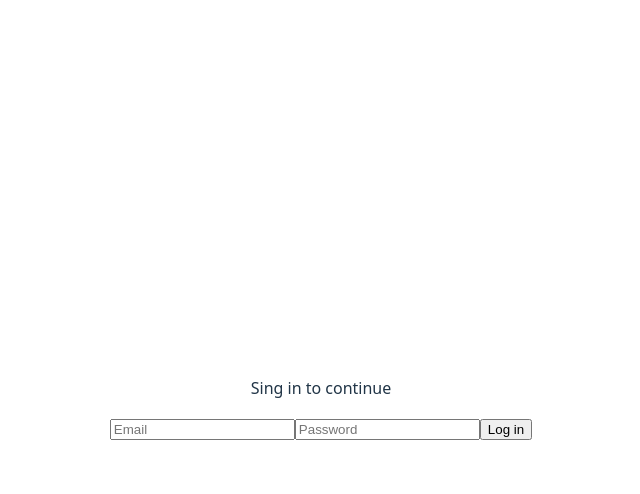
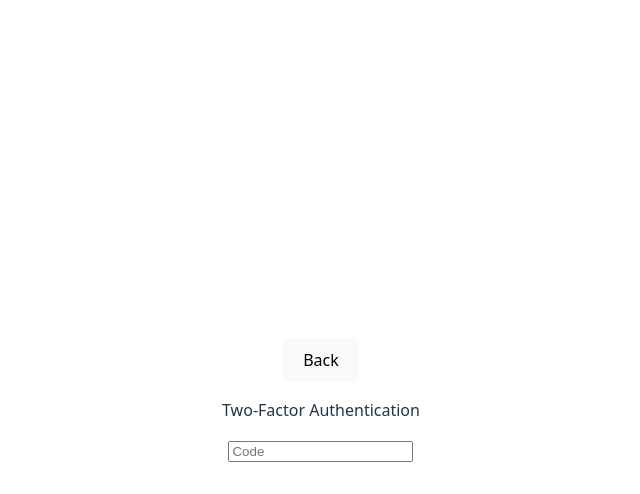
Before and after one commit to EagIe0wI/vite-login-form, a React (Vite) app: page / in a window 1280 px wide. Both pictures are taken after typing "name@example.com", "Sample" into the empty fields and a click on the input "Log in". Shown: the top 494 px of the page, without its empty margins (319-959 px from the left). Built offline with nearby package versions, Linux system fonts and the light colour scheme.

Commit message:
realized swiching between 1 step and 2 step

```diff
--- a/src/components/FirstStep.jsx
+++ b/src/components/FirstStep.jsx
@@ -1,6 +1,6 @@
 import { useState } from "react";
 
-const FirstStep = () => {
+const FirstStep = ({ setStep }) => {
 	const [emailInput, setEmailInput] = useState("");
 	const [passwordInput, setPasswordInput] = useState("");
 	const [hasErrors, setErrors] = useState({
@@ -40,6 +40,10 @@ const FirstStep = () => {
 		}
 		// перенаправить на след форму
 		// addTask(emailInput, passwordInput);
+		setStep({
+			first: false,
+			second: true,
+		});
 		setEmailInput("");
 		setPasswordInput("");
 		console.log("submited step 1");
--- a/src/components/LoginForm.jsx
+++ b/src/components/LoginForm.jsx
@@ -3,13 +3,15 @@ import SecondStep from "./SecondStep";
 import { useState } from "react";
 
 const LoginForm = () => {
-	const [isFirstStep, setFirstStep] = useState(true);
-	const [isSecondStep, setSecondStep] = useState(false);
+	const [whatStepIs, setStep] = useState({
+		first: true,
+		second: false,
+	});
 
 	return (
 		<>
-			{isFirstStep && <FirstStep></FirstStep>}
-			{isSecondStep && <SecondStep></SecondStep>}
+			{whatStepIs.first && <FirstStep setStep={setStep}></FirstStep>}
+			{whatStepIs.second && <SecondStep setStep={setStep}></SecondStep>}
 		</>
 	);
 };
--- a/src/components/SecondStep.jsx
+++ b/src/components/SecondStep.jsx
@@ -1,6 +1,6 @@
 import { useState } from "react";
 
-const SecondStep = () => {
+const SecondStep = ({ setStep }) => {
 	const [userInput, setUserInput] = useState("");
 	const [hasErrors, setErrors] = useState({
 		input: false,
@@ -23,20 +23,31 @@ const SecondStep = () => {
 		return !newErrors.input;
 	};
 
+	const changeStep = () => {
+		console.log("back to 1 step");
+		setStep({
+			first: true,
+			second: false,
+		});
+	};
+
 	const submitForm = (e) => {
 		e.preventDefault();
 		if (!validateErrors()) {
 			console.log("unsubmited step 2");
 			return;
 		}
-		// перенаправить на 1 форму
-		// addTask(userInput, passwordInput);
+		setStep({
+			first: true,
+			second: false,
+		});
 		setUserInput("");
 		console.log("submited step 2");
 	};
 
 	return (
 		<form onSubmit={submitForm}>
+			<button onClick={changeStep}>Back</button>
 			<p>Two-Factor Authentication</p>
 			<input type="text" value={userInput} placeholder="Code" onChange={handlInput} />
 		</form>
```
